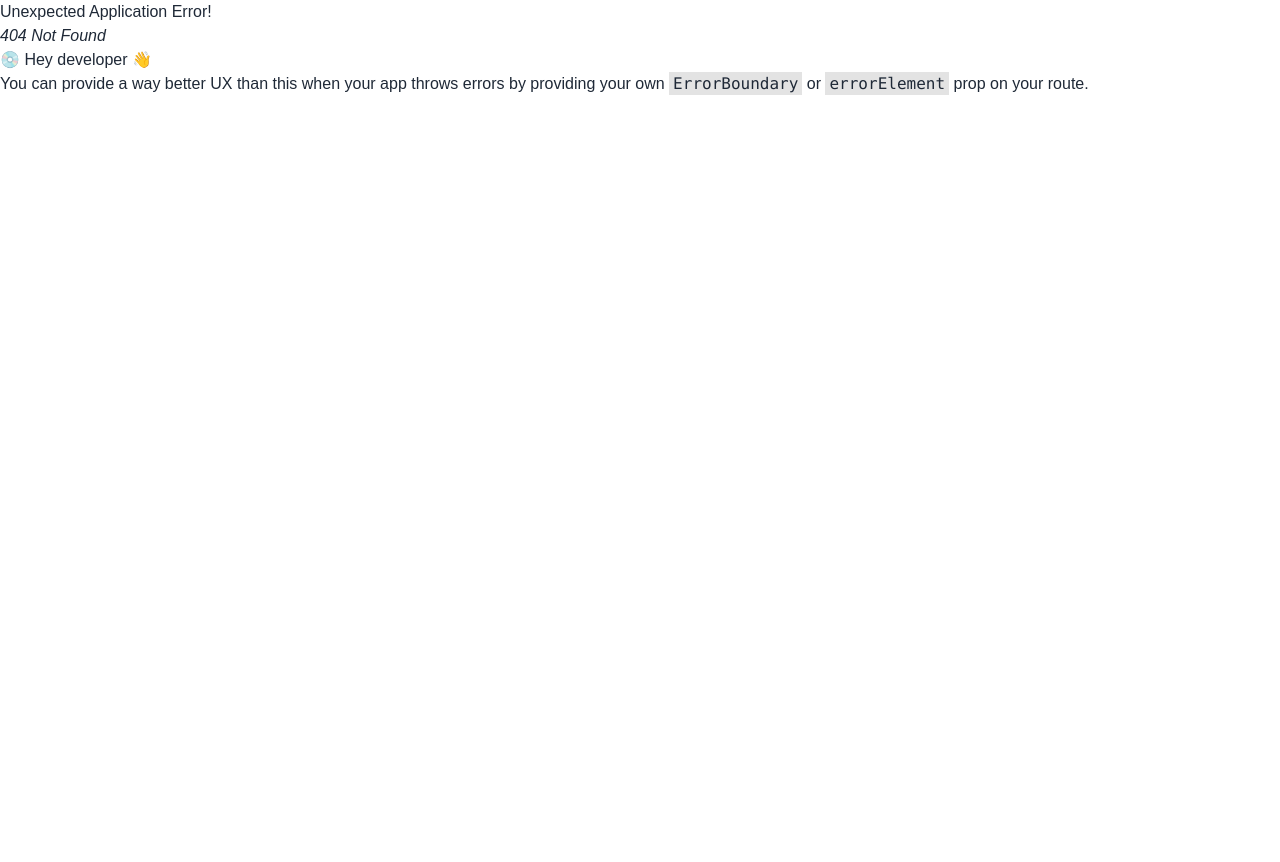
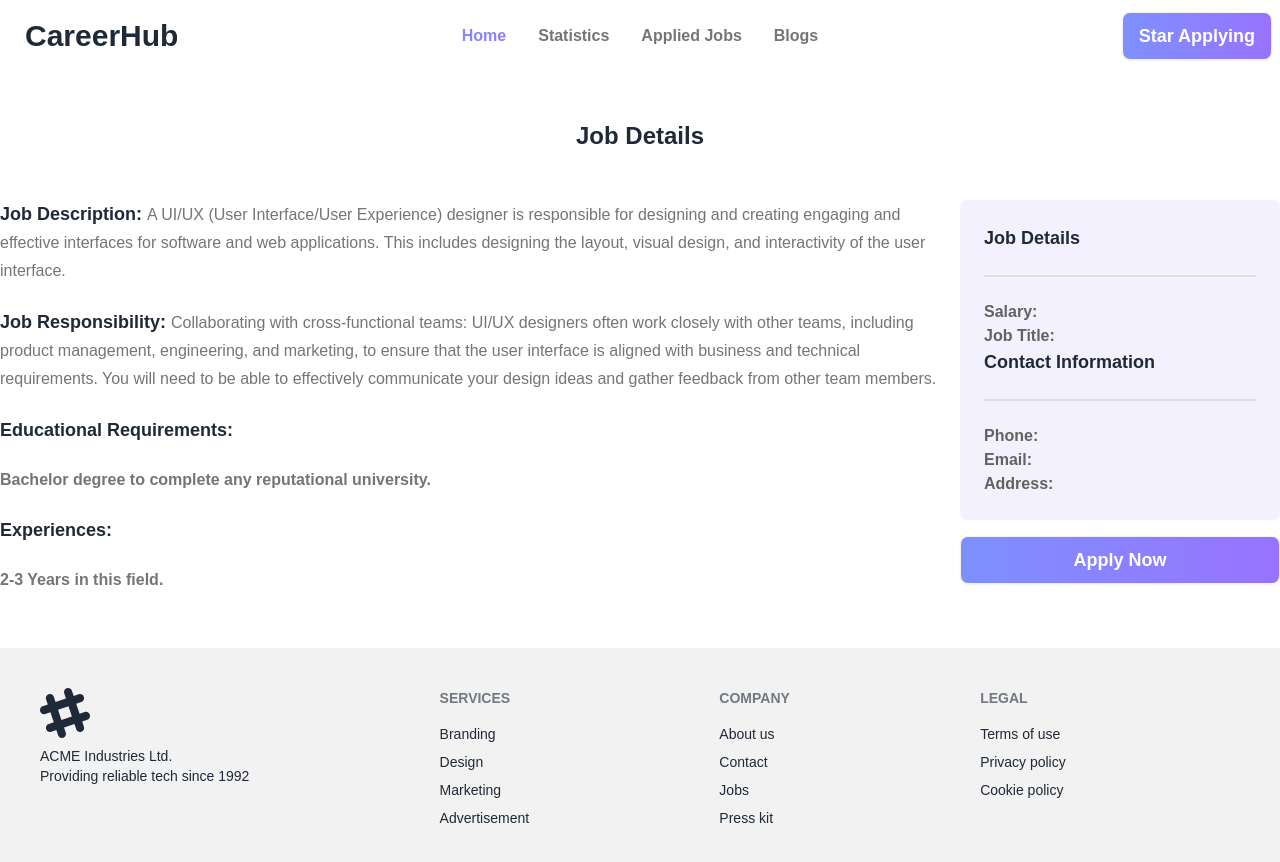
Before and after one commit to Tofazzal26/career-hub, a React (Vite) app: page /job/1 in a window 1280 px wide. Before the commit this address had no page. Shown: the top 862 px of the page. Before the commit the page ends 800 px from the top, so only its background shows below. Built offline with nearby package versions, Linux system fonts and the light colour scheme.

Commit message:
job details style finish

```diff
--- a/src/Components/FeaturedJobCard/FeaturedJobCard.jsx
+++ b/src/Components/FeaturedJobCard/FeaturedJobCard.jsx
@@ -1,3 +1,4 @@
+import { NavLink } from "react-router-dom";
 import locations from "../../assets/icons/location2.png";
 import money from "../../assets/icons/money.png";
 
@@ -10,6 +11,7 @@ const FeaturedJobCard = ({ feature }) => {
     job_type,
     location,
     salary,
+    id,
   } = feature;
 
   return (
@@ -41,9 +43,11 @@ const FeaturedJobCard = ({ feature }) => {
           </div>
         </div>
         <div className="card-actions">
-          <button className="btn text-lg text-white  bg-gradient-to-r from-[#7E90FE] to-[#9873FF] font-bold">
-            View Details
-          </button>
+          <NavLink to={`/job/${id}`}>
+            <button className="btn text-lg text-white  bg-gradient-to-r from-[#7E90FE] to-[#9873FF] font-bold">
+              View Details
+            </button>
+          </NavLink>
         </div>
       </div>
     </div>
--- /dev/null
+++ b/src/Components/JobDetails/JobDetails.jsx
@@ -0,0 +1,64 @@
+import { useLoaderData, useParams } from "react-router-dom";
+
+const JobDetails = () => {
+  const details = useLoaderData();
+  const { id } = useParams();
+  const idnx = parseInt(id);
+  const job = details.find((idx) => idx.id === idnx);
+
+  return (
+    <div className="container mx-auto">
+      <h2 className="text-2xl font-semibold my-12 text-center">Job Details</h2>
+      <div className="grid grid-cols-8 mb-14">
+        <div className="col-span-6 space-y-6">
+          <p className="text-lg font-bold">
+            Job Description:{" "}
+            <span className="text-[#757575] text-base font-medium">
+              {job.job_description}
+            </span>
+          </p>
+          <p className="text-lg font-bold">
+            Job Responsibility:{" "}
+            <span className="text-[#757575] text-base font-medium">
+              {job.job_responsibility}
+            </span>
+          </p>
+          <p className="text-lg font-bold">Educational Requirements:</p>
+          <p className="text-[#757575] text-base font-semibold">
+            {job.educational_requirements}
+          </p>
+          <p className="text-lg font-bold">Experiences:</p>
+          <p className="text-[#757575] text-base font-semibold">
+            {job.experiences}
+          </p>
+        </div>
+        <div className="col-span-2">
+          <div className="bg-[#f4f1ff] rounded-md">
+            <div className="p-6">
+              <h2 className="text-lg font-semibold">Job Details</h2>
+              <div className="divider"></div>
+              <p className="text-base font-semibold text-[#626262]">Salary: </p>
+              <p className="text-base font-semibold text-[#626262]">
+                Job Title:{" "}
+              </p>
+              <h2 className="text-lg font-semibold">Contact Information</h2>
+              <div className="divider"></div>
+              <p className="text-base font-semibold text-[#626262]">Phone: </p>
+              <p className="text-base font-semibold text-[#626262]">Email: </p>
+              <p className="text-base font-semibold text-[#626262]">
+                Address:{" "}
+              </p>
+            </div>
+          </div>
+          <div className="mt-4">
+            <button className="btn text-lg text-white w-full bg-gradient-to-r from-[#7E90FE] to-[#9873FF] font-bold">
+              Apply Now
+            </button>
+          </div>
+        </div>
+      </div>
+    </div>
+  );
+};
+
+export default JobDetails;
--- a/src/Routes/Routers.jsx
+++ b/src/Routes/Routers.jsx
@@ -4,6 +4,7 @@ import Root from "../Components/Root/Root";
 import Statistics from "../Components/Statistics/Statistics";
 import AppliedJob from "../Components/AppliedJob/AppliedJob";
 import Blogs from "../Components/Blogs/Blogs";
+import JobDetails from "../Components/JobDetails/JobDetails";
 
 export const Routers = createBrowserRouter([
   {
@@ -13,6 +14,11 @@ export const Routers = createBrowserRouter([
       {
         path: "/",
         element: <Home />,
+      },
+      {
+        path: "/job/:id",
+        loader: () => fetch("../../public/jobs.json"),
+        element: <JobDetails />,
       },
       {
         path: "/statistics",
```
